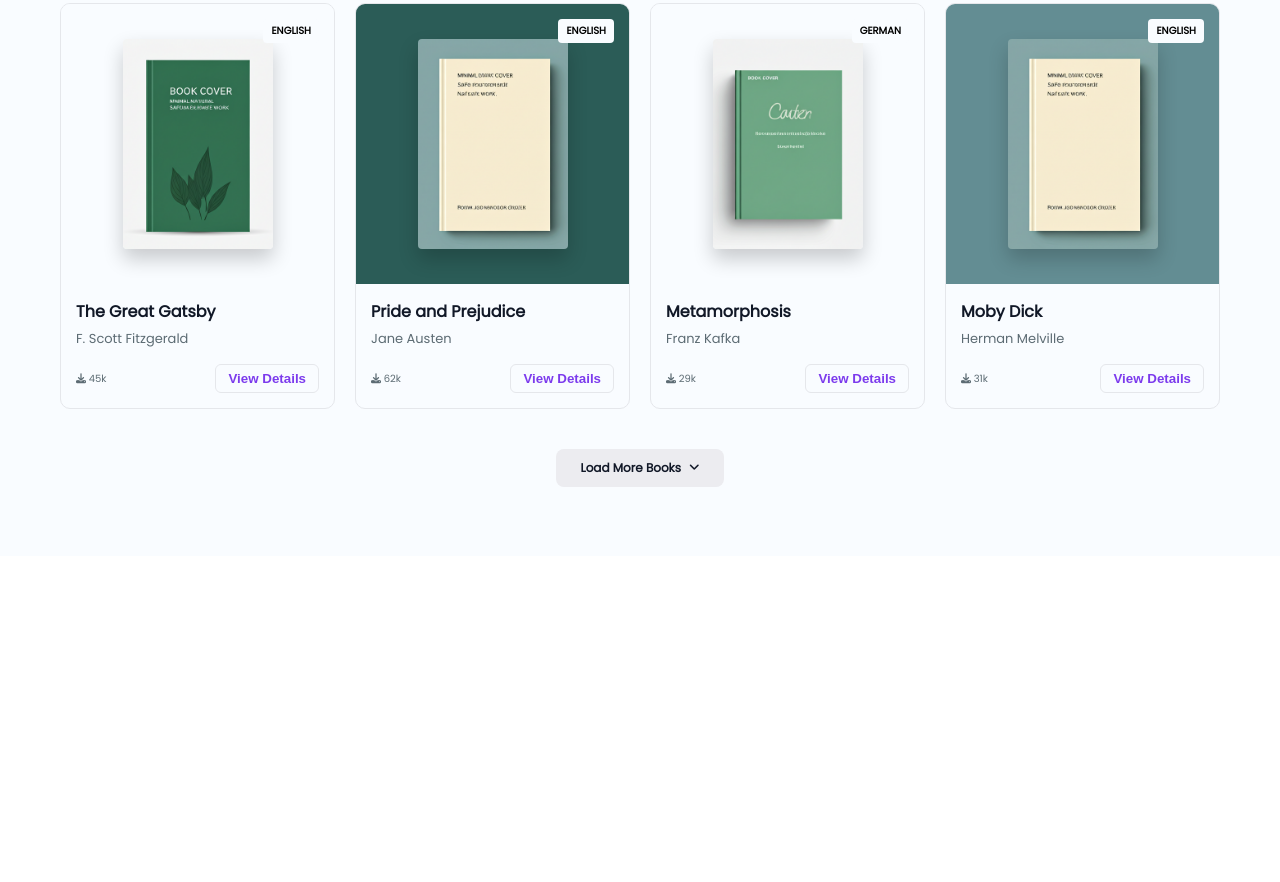
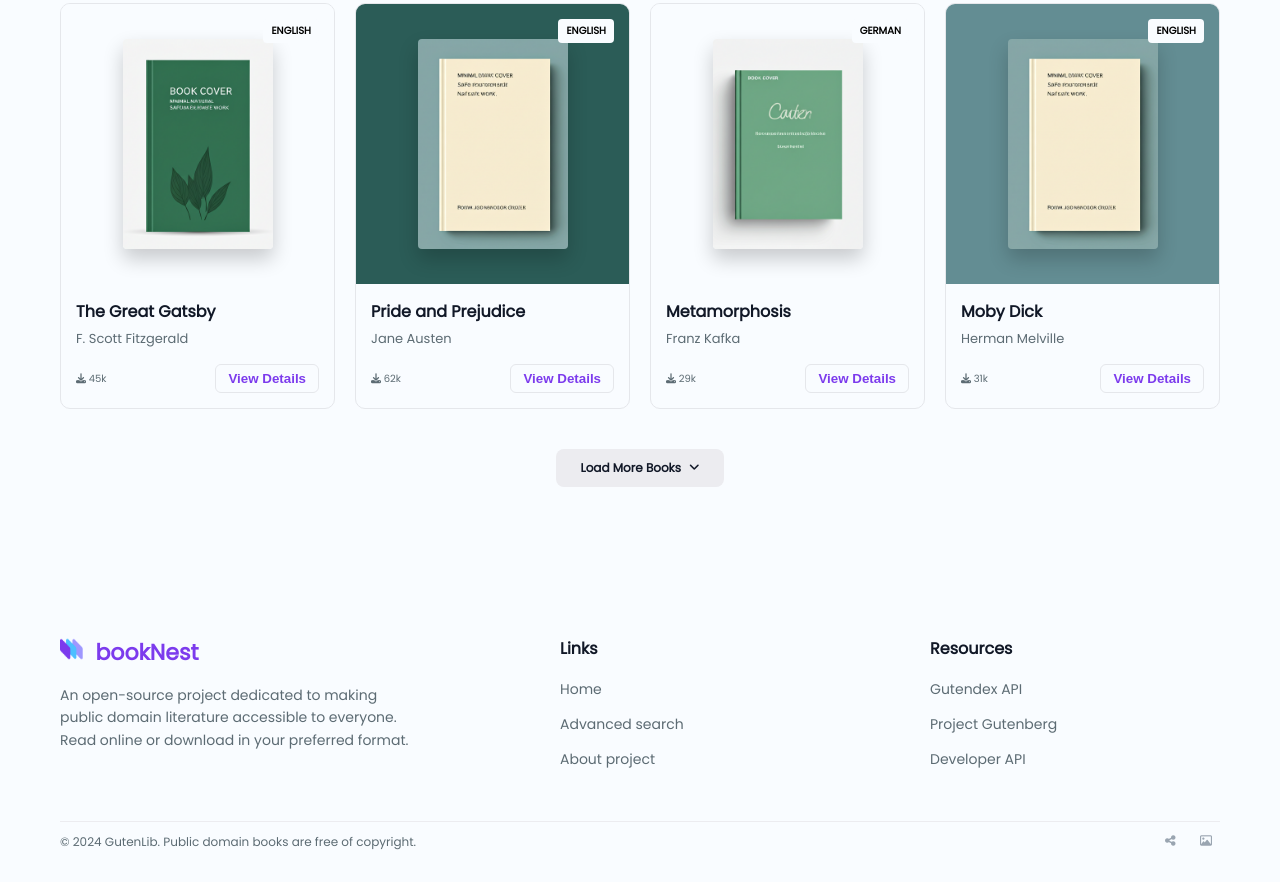
Before and after one commit to Taysiir-online/Bookly, a plain HTML site: page index.html in a window 1280 px wide. Shown: the part 961-1843 px from the top of the page. Before the commit the page ends 1517 px from the top, so only its background shows below. Drawn offline with Linux system fonts and the light colour scheme.

Commit message:
Day 05 Task

```diff
--- a/css/main.css
+++ b/css/main.css
@@ -442,6 +442,102 @@ section.Books div.latest div.load-section button.load:hover{
 }
 
 
+  /* footer style */
+footer.footer{
+    background-color: var(--background-color);
+    padding: 80px 0 30px 0;
+    font-family: P2;
+}
+footer.footer div.ftr{
+    display: flex;
+    justify-content: flex-start;
+    align-items: flex-start;
+    flex-wrap: wrap;
+    gap: 50px;
+    padding-bottom: 40px;
+}
+footer.footer div.ftr div.ft-left{
+    flex: 1;
+    min-width: 280px;
+    max-width: 450px;
+}
+footer.footer div.ftr div.ft-left div.ft-logo{
+    display: inline-block;
+    vertical-align: middle;
+    margin-right: 8px;
+}
+footer.footer div.ftr div.ft-left div.ft-logo img{
+    height: 24px;
+    width: auto;
+}
+footer.footer div.ftr div.ft-left span{
+    font-size: 22px;
+    font-weight: bold;
+    color: var(--primary-color);
+    vertical-align: middle;
+}
+footer.footer div.ftr div.ft-left p{
+    color: var(--text-muted);
+    font-size: 14px;
+    line-height: 1.6;
+    margin-top: 15px;
+}
+footer.footer div.ftr div.ft-rigth{
+    display: flex;
+    gap: 230px;
+    flex-wrap: wrap;
+}
+footer.footer div.ftr div.ft-rigth div.ft-links{
+    min-width: 140px;
+}
+footer.footer div.ftr div.ft-rigth div.ft-links h4{
+    color: var(--text-color);
+    font-size: 16px;
+    text-transform: capitalize;
+    margin: 0 0 15px 0;
+}
+footer.footer div.ftr div.ft-rigth div.ft-links ul{
+    list-style: none;
+    padding: 0;
+    margin: 0;
+}
+footer.footer div.ftr div.ft-rigth div.ft-links ul li{
+    margin-bottom: 10px;
+}
+footer.footer div.ftr div.ft-rigth div.ft-links ul li a{
+    color: var(--text-muted);
+    text-decoration: none;
+    font-size: 14px;
+}
+footer.footer div.ftr div.ft-rigth div.ft-links ul li a:hover{
+    color: var(--text-placeholder);
+}
+footer.footer div.ft-bottom{
+   border-top: 1px solid var(--background-color-secondary);
+   padding-top: 10px;
+   display: flex;
+   justify-content: space-between;
+   align-items: center;
+   flex-wrap: wrap;
+   gap: 15px;
+}
+footer.footer div.ft-bottom p.copy{
+    color: var(--text-muted);
+    font-size: 12px;
+    margin: 0;
+}
+footer.footer div.ft-bottom div.icons{
+    display: flex;
+    gap: 15px;
+}
+footer.footer div.ft-bottom div.icons span.icon{
+    width: 20px;
+    height: 20px;
+    display: inline-block;
+    font-size: 12px;
+    color: var(--text-placeholder);
+}
+
 
 
 
--- a/index.html
+++ b/index.html
@@ -152,6 +152,50 @@
             </div>
        </div>
   </section>
+
+        <!-- footer -->
+         <footer class="footer">
+            <div class="container">
+                <div class="ftr">
+                    <div class="ft-left">
+                        <div class="ft-logo">
+                            <img src="/assets/images/601511463-a85ab1da-9c64-4ead-a9a9-eb94a7093d4c.png" alt="logo">
+                        </div>
+                        <span>bookNest</span>
+                        <p>An open-source project dedicated to making <br>public domain literature accessible to everyone.
+                           <br> Read online or download in your preferred format.</p>
+                    </div>
+                    <div class="ft-rigth">
+                    <div class="ft-links">
+                        <h4>links</h4>
+                        <ul>
+                            <li> <a href="#">Home</a></li>
+                            <li> <a href="#">Advanced search</a></li>
+                            <li> <a href="#">About project</a></li>
+                        </ul>
+                    </div>
+                    <div class="ft-links">
+                        <h4>Resources</h4>
+                        <ul>
+                            <li><a href="#">Gutendex API</a></li>
+                            <li><a href="#">Project Gutenberg</a></li>
+                            <li><a href="#">Developer API</a></li>
+                        </ul>
+                       </div>
+                    </div>
+                </div>
+                <div class="ft-bottom">
+                    <p class="copy">&copy; 2024 GutenLib. Public domain books are free of copyright.</p>
+                    <div class="icons">
+                        <span class="icon"><i class="fa-solid fa-share-nodes"></i></span>
+                        <span class="icon"><i class="fa-regular fa-image"></i></span>
+                    </div>
+                </div>
+            </div>
+         </footer>
+
+
+
     <script src="js/home.js"></script>
 </body>
 </html>
```
